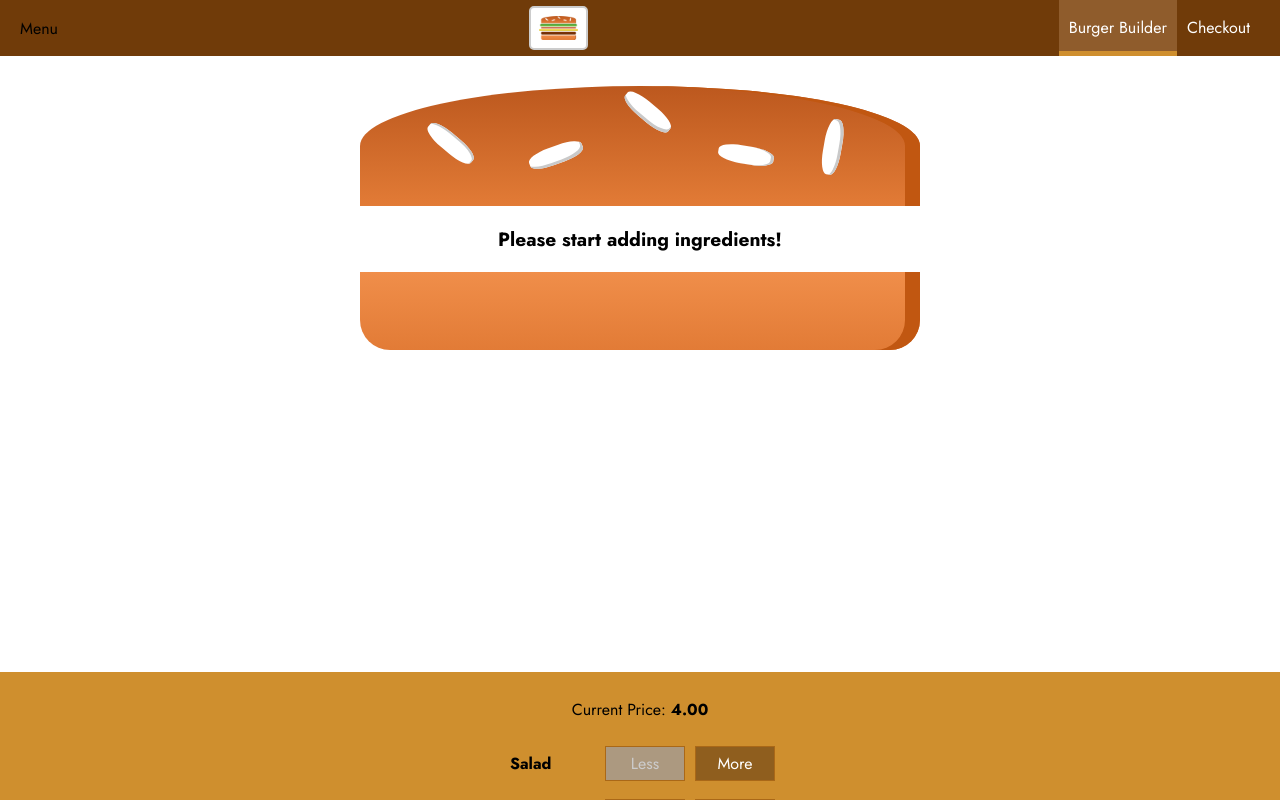
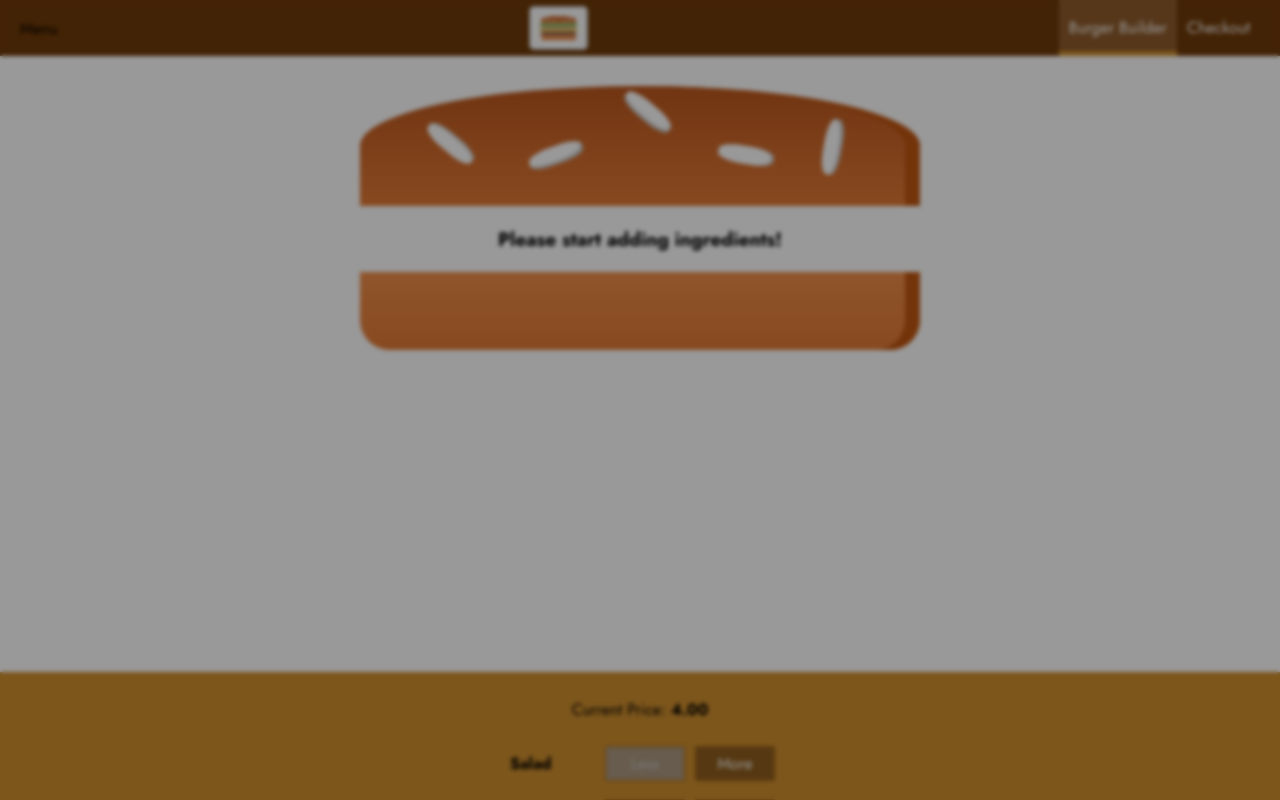
Before and after one commit to hendraaagil/burger-builder, a React (Create React App) app: page / in a window 1280 px wide. Shown: the top 800 px of the page. Built offline with nearby package versions, Linux system fonts and the light colour scheme.

Commit message:
Reusing the Backdrop

```diff
--- a/src/components/Layout/Layout.js
+++ b/src/components/Layout/Layout.js
@@ -1,16 +1,33 @@
+import { render } from '@testing-library/react';
 import React from 'react';
+import { Component } from 'react';
 
 import Auxillary from '../../hoc/Auxillary';
 import SideDrawer from '../Navigation/SideDrawer/SideDrawer';
 import Toolbar from '../Navigation/Toolbar/Toolbar';
 import styles from './Layout.module.css';
 
-const Layout = (props) => (
-  <Auxillary>
-    <Toolbar />
-    <SideDrawer />
-    <main className={styles.Content}>{props.children}</main>
-  </Auxillary>
-);
+class Layout extends Component {
+  state = {
+    showSideDrawer: true,
+  };
+
+  closeSideDrawer = () => {
+    this.setState({ showSideDrawer: false });
+  };
+
+  render() {
+    return (
+      <Auxillary>
+        <Toolbar />
+        <SideDrawer
+          open={this.state.showSideDrawer}
+          close={this.closeSideDrawer}
+        />
+        <main className={styles.Content}>{this.props.children}</main>
+      </Auxillary>
+    );
+  }
+}
 
 export default Layout;
--- a/src/components/Navigation/SideDrawer/SideDrawer.js
+++ b/src/components/Navigation/SideDrawer/SideDrawer.js
@@ -1,14 +1,21 @@
 import React from 'react';
 
+import Auxillary from '../../../hoc/Auxillary';
 import Logo from '../../Logo/Logo';
+import Backdrop from '../../UI/Backdrop/Backdrop';
 import NavItems from '../NavItems/NavItems';
 import styles from './SideDrawer.module.css';
 
 const SideDrawer = (props) => {
-  // ...
+  let attachedClasses = [styles.SideDrawer, styles.Close];
+  if (props.open) {
+    attachedClasses = [styles.SideDrawer, styles.Open];
+  }
 
   return (
-    <div className={styles.SideDrawer}>
+    <Auxillary>
+      <Backdrop show={props.open} close={props.close} />
+      <div className={attachedClasses.join(' ')}>
         <div className={styles.Logo}>
           <Logo />
         </div>
@@ -16,6 +23,7 @@ const SideDrawer = (props) => {
           <NavItems />
         </nav>
       </div>
+    </Auxillary>
   );
 };
 
--- a/src/components/Navigation/SideDrawer/SideDrawer.module.css
+++ b/src/components/Navigation/SideDrawer/SideDrawer.module.css
@@ -9,7 +9,7 @@
   max-width: 70%;
   height: 100%;
   background-color: #fff;
-  transition: all 0.3 ease-out;
+  transition: all 0.3s ease-out;
 }
 
 @media (min-width: 500px) {
```
Lines whose indentation alone changed are shown as unchanged.
